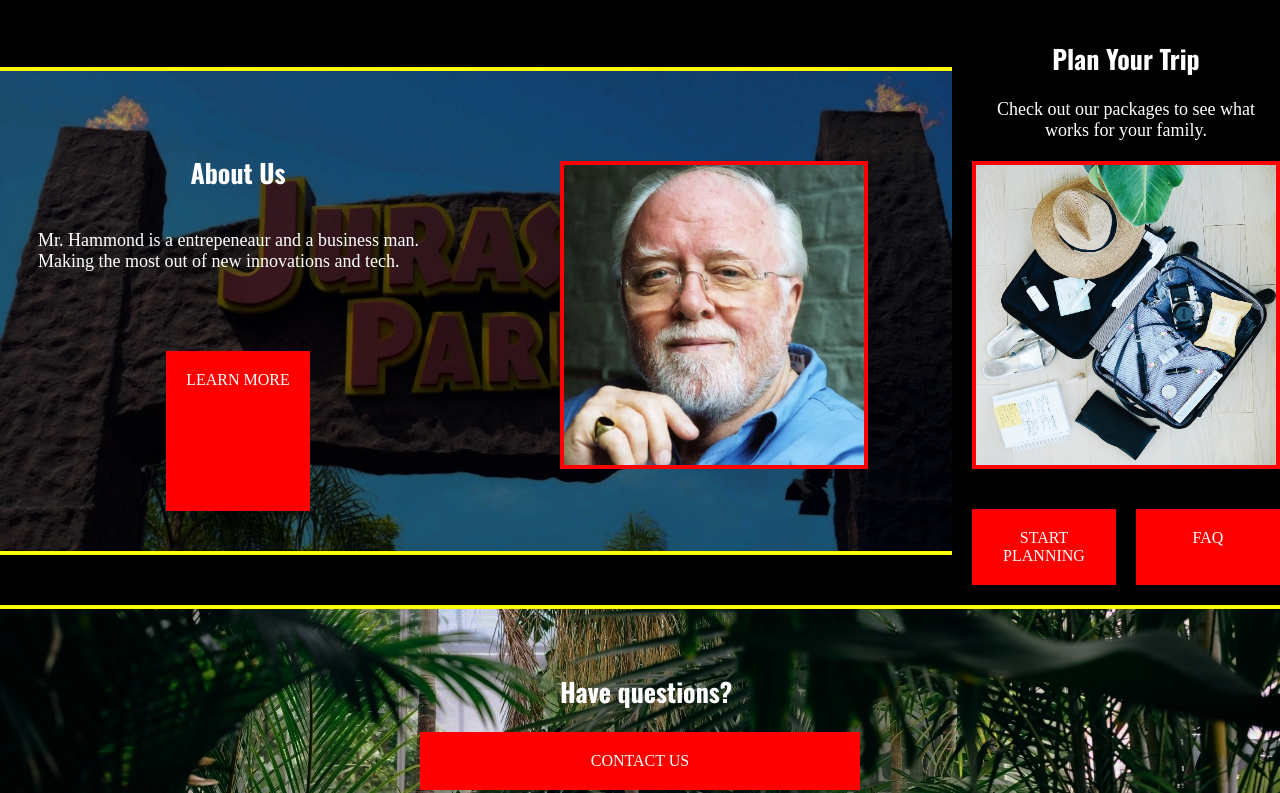
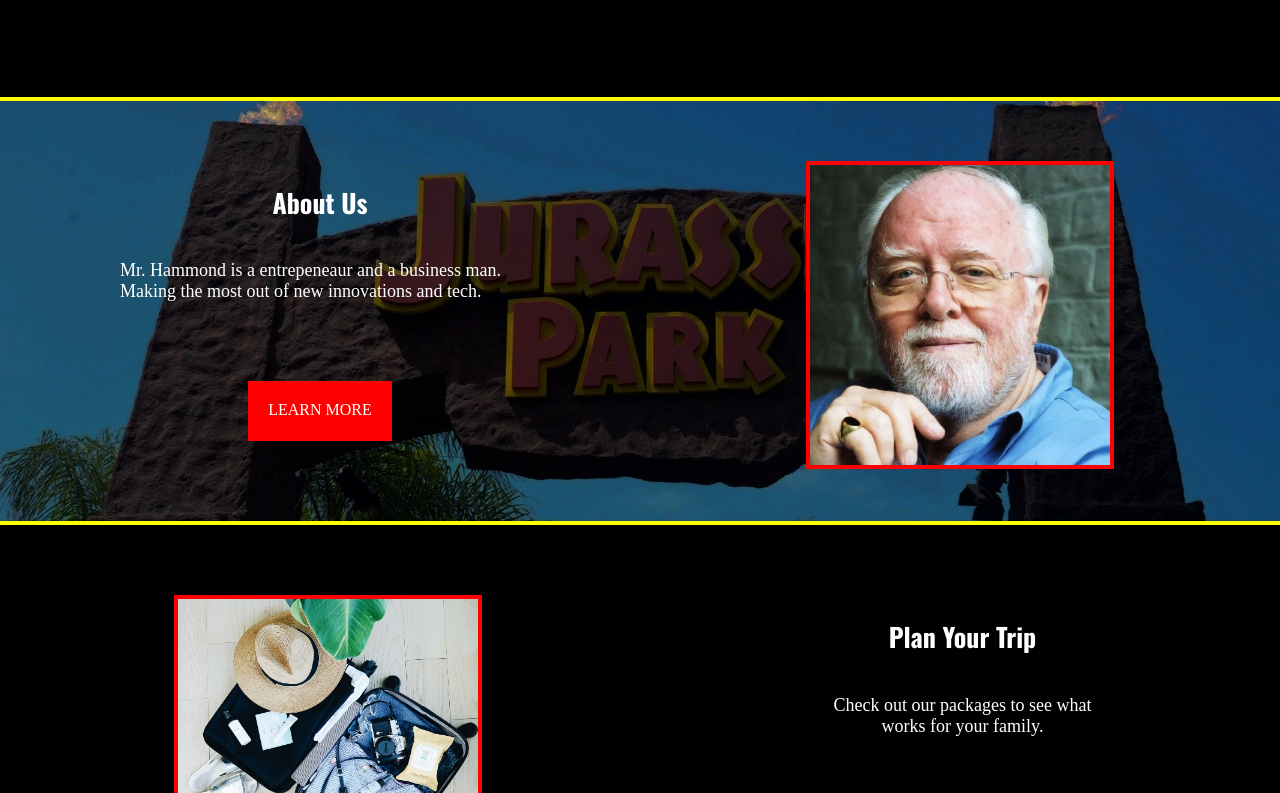
Before and after one commit to SpencerB1994/senior-project, a plain HTML site: page index.html in a window 1280 px wide. Shown: the part 1409-2202 px from the top of the page. Drawn offline with nearby package versions, Linux system fonts and the light colour scheme.

Commit message:
adjusted spacing and negative space on all 3 versions

```diff
--- a/styles.css
+++ b/styles.css
@@ -178,7 +178,8 @@ p {
     .attractions {
         display: flex;
         flex-direction: column;
-        padding: 20px 0px;
+        padding-top: 20px;
+        padding-bottom: 50px;
         text-align: center;
     }
 
@@ -332,7 +333,7 @@ p {
     /* --- Mobile footer --- */
     footer {
         display: grid;
-        grid-template: 1fr;
+        grid-template-columns: 1fr;
         text-align: center;
         background-color:rgb(48, 48, 48);
     }
@@ -657,12 +658,7 @@ p {
 
     /* --- flex plan trip and about sections --- */
     .container {
-        display: flex;
-        justify-content: space-around;
-    }
-
-    .container .aboutUs {
-        margin-right: 10px;
+        display: unset;
     }
 
     .container .aboutUs a {
@@ -872,7 +868,43 @@ p {
     .aboutUs img {
         grid-column: 2 / 3;
         grid-row: 1 / 5;
+        margin-top: 20px;
+        margin-bottom: 20px;
+    }
+
+    /* --- Home Page - Plan Trip Section --- */
+    .planTrip {
+        display: grid;
+        grid-template-columns: 1fr 1fr;
+        grid-template-rows: 100px;
+        padding-top: 20px;
+        padding-bottom: 20px;
         margin-top: 50px;
+        margin-bottom: 50px;
+    }
+
+    .planTrip h2 {
+        grid-column: 2 / 3;
+        grid-row: 1 / 2;
+    }
+
+    .planTrip p {
+        grid-column: 2 / 3;
+        grid-row: 2 / 3;
+    }
+
+    .planTrip a {
+        grid-column: 2 / 3;
+        grid-row: 3 / 4;
+    }
+
+    .planTrip img {
+        grid-column: 1 / 2;
+        grid-row: 1 / 4;
+    }
+
+    .links {
+        display: unset;
     }
 
     /* --- About Page - Plan Your Trip Section --- */
@@ -995,12 +1027,12 @@ p {
     .aboutUs {
         display: grid;
         grid-template-columns: 1fr 1fr;
-        grid-template-rows: 100px 100px 200px;
+        grid-template-rows: 100px 100px 100px;
         width: 1280px;
         margin-left: auto;
         margin-right: auto;
         padding-top: 40px;
-        padding-bottom: 40px;
+        padding-bottom: 80px;
         background-image: url(images/jurassicParkEntrance1280\ \(1\).jpg);
         /*filter: hue-rotate(0deg) brightness(50%) grayscale(10%);*/
         z-index: 0;
@@ -1025,7 +1057,7 @@ p {
     }
 
     .aboutUs a {
-        margin-top: 140px;
+        margin-top: 145px;
     }
 
     /* --- About page - Plan Your Trip Section --- */
```
